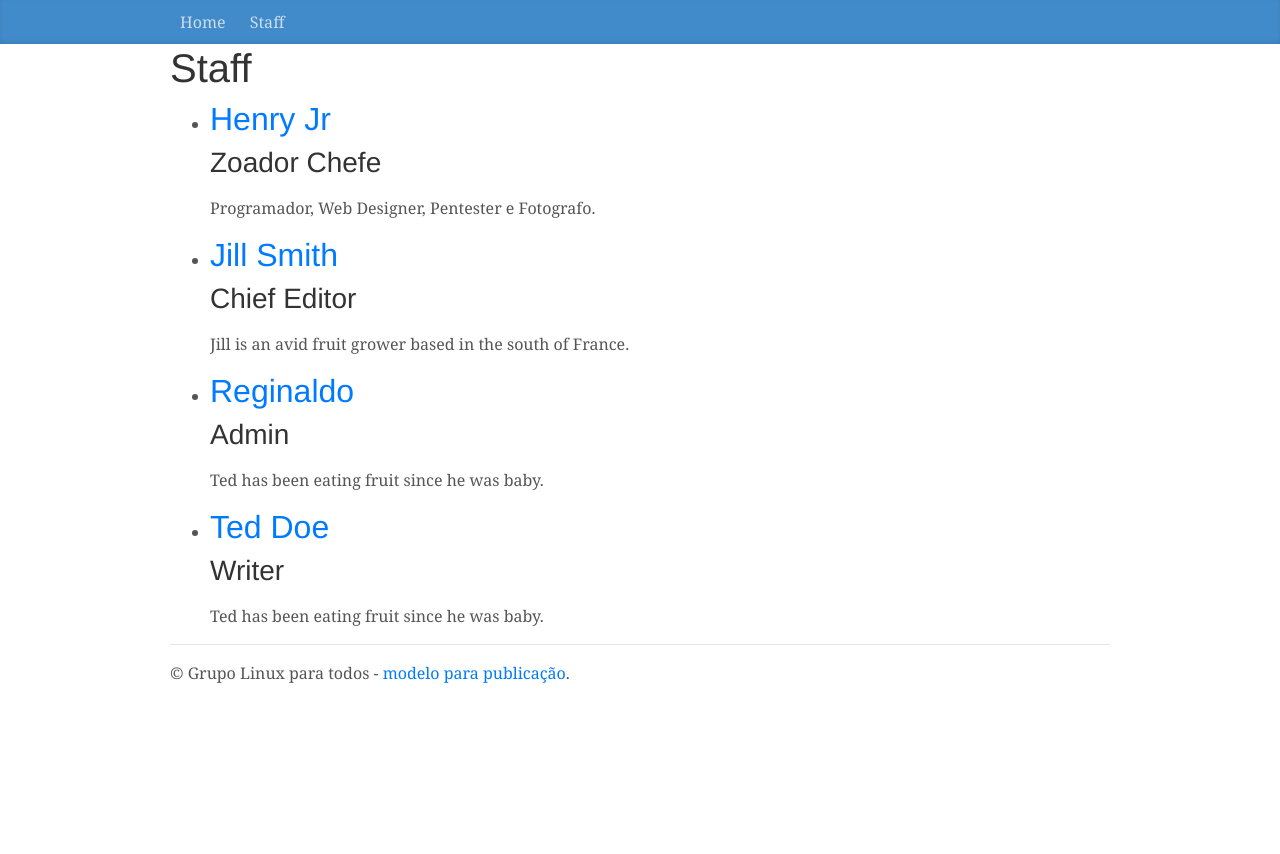
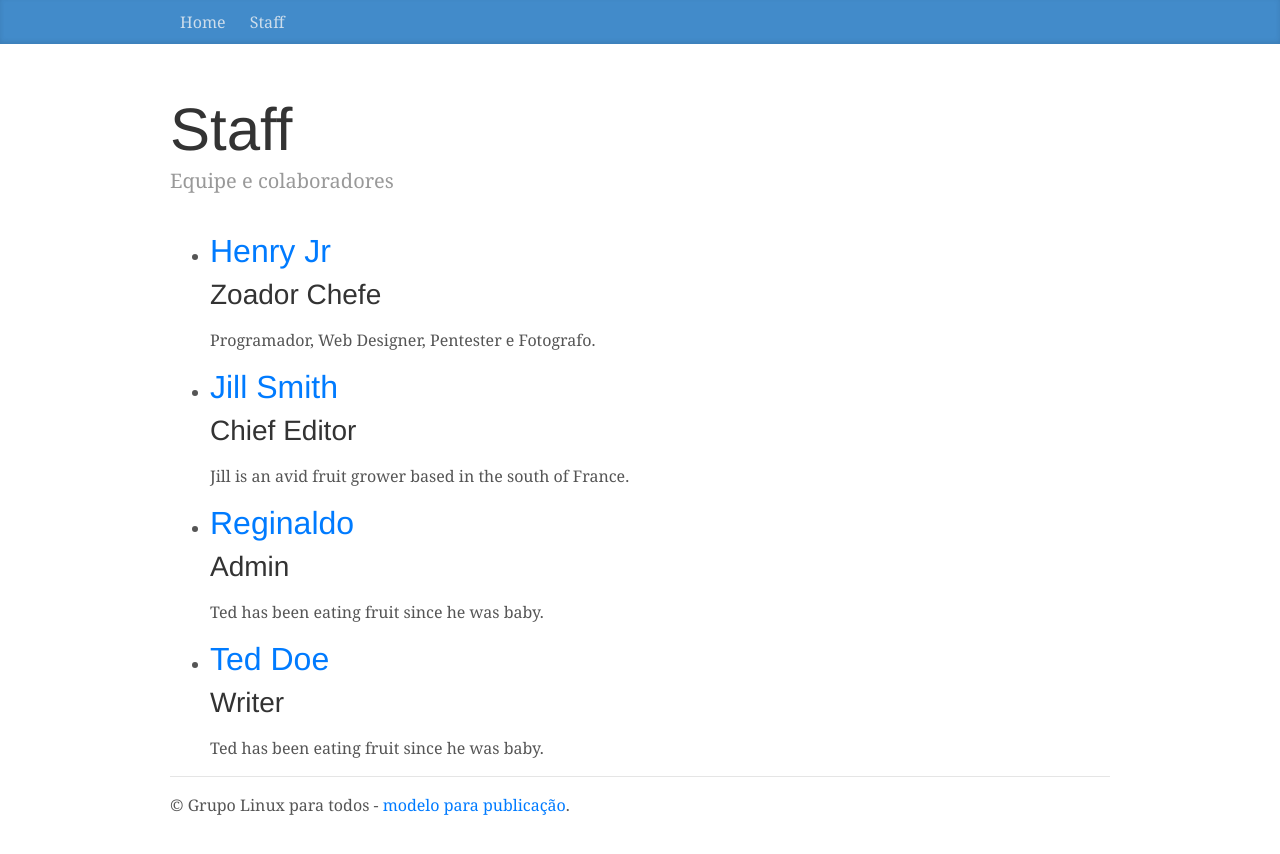
Before and after one commit to GrupoLinux/grupolinux.github.io, a Jekyll site: the page built from staff.html, in a window 1280 px wide. Shown: the top 854 px of the page. Built offline with Jekyll 4.4.1, drawn with Linux system fonts in a browser that asks for light colours.

Commit message:
staff
Signed-off-by: Henry Jr <hmjsite@gmail.com>

```diff
--- a/staff.html
+++ b/staff.html
@@ -2,7 +2,10 @@
 layout: default
 pagetitle: Staff
 ---
-<h1>Staff</h1>
+<div class="blog-header">
+    <h3 class="blog-title">Staff</h3>
+    <p class="lead blog-description">Equipe e colaboradores</p>
+</div>
 
 <ul>
     {% for author in site.authors %}
```
